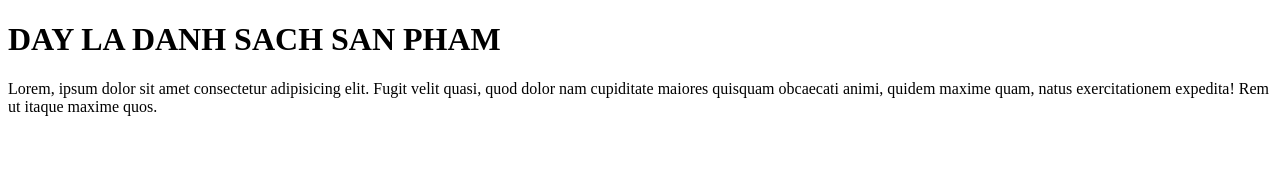
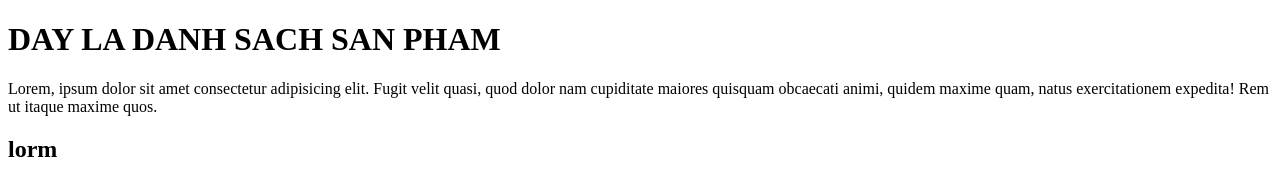
Before and after one commit to ChungPhong0205/bai-13, a plain HTML site: page product-list.html in a window 1280 px wide. Drawn offline with Linux system fonts and the light colour scheme.

Commit message:
Create page product-list1

```diff
--- a/product-list.html
+++ b/product-list.html
@@ -12,5 +12,6 @@
       quasi, quod dolor nam cupiditate maiores quisquam obcaecati animi, quidem
       maxime quam, natus exercitationem expedita! Rem ut itaque maxime quos.
     </p>
+    <h2>lorm</h2>
   </body>
 </html>
```
